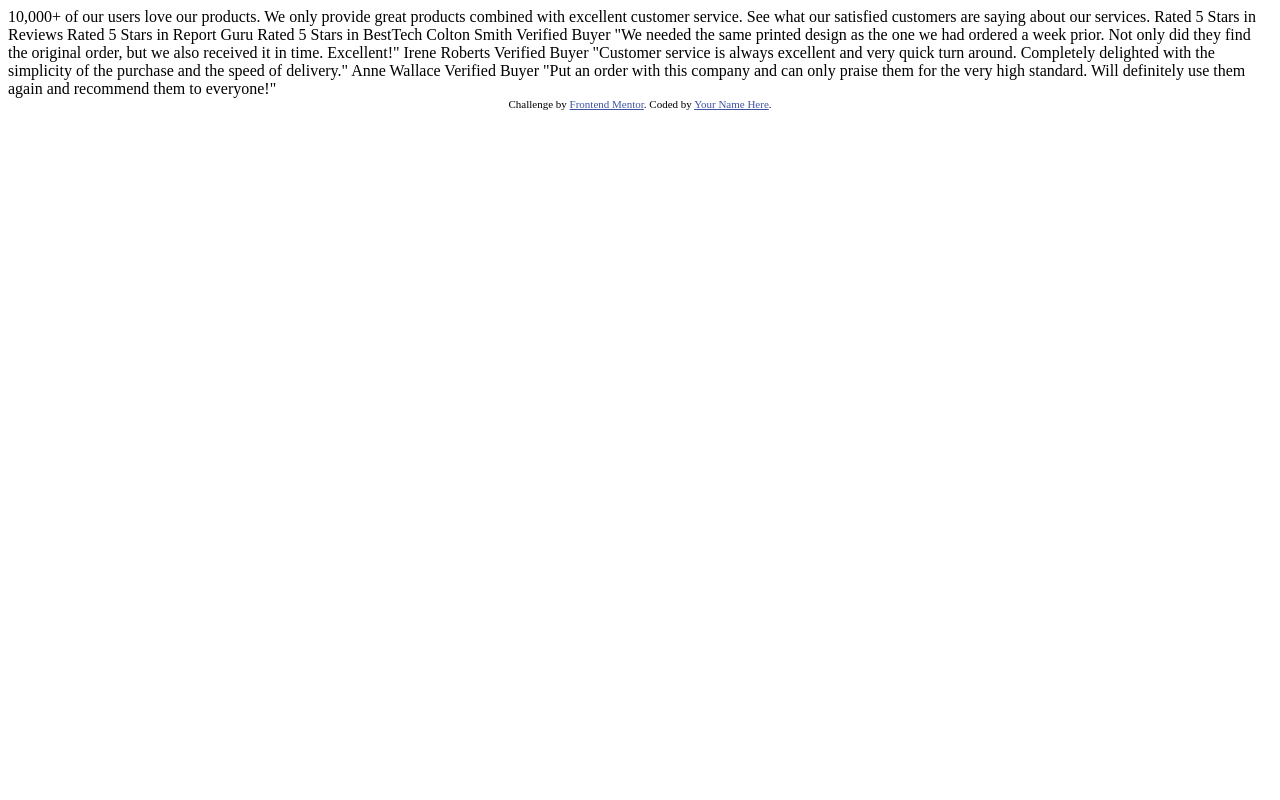
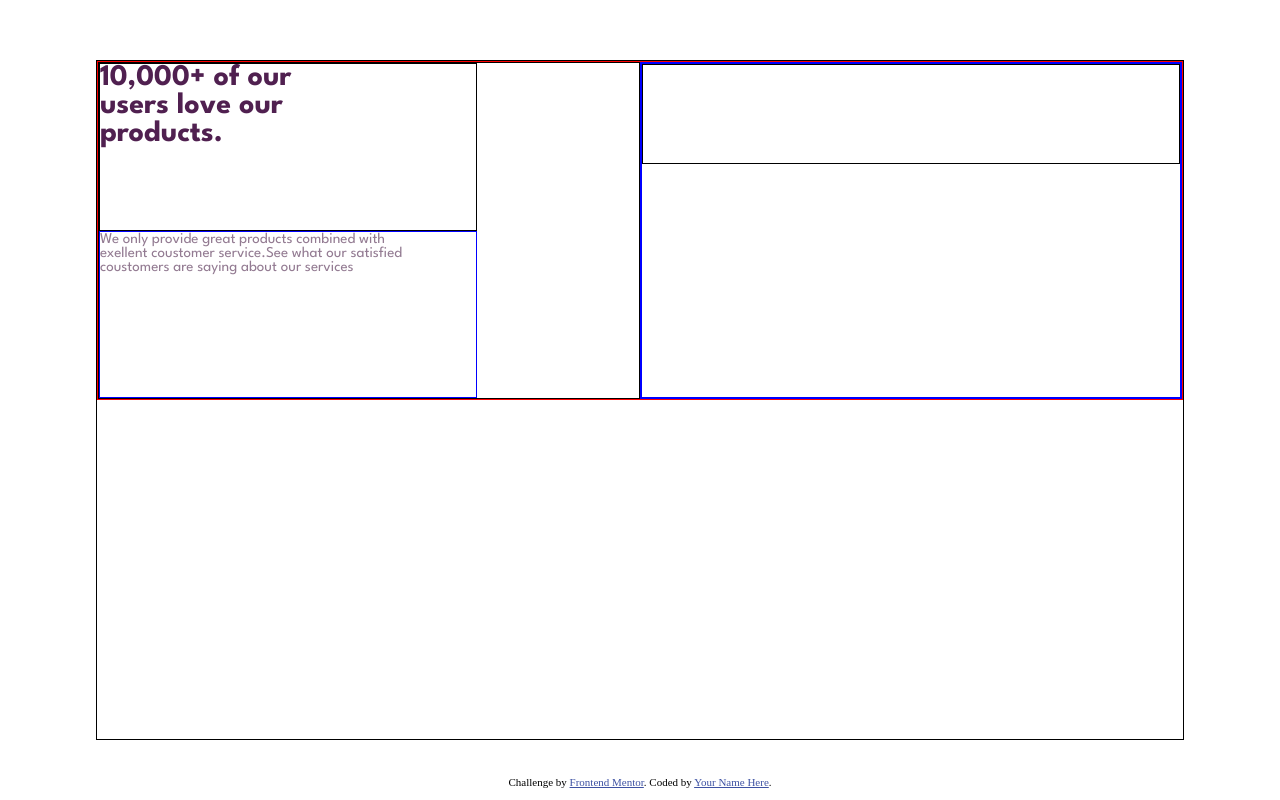
Before and after one commit to Bisratworku/social-proof, a plain HTML site: page index.html in a window 1280 px wide. Drawn offline with Linux system fonts and the light colour scheme.

Commit message:
adding style

```diff
--- a/index.html
+++ b/index.html
@@ -3,54 +3,37 @@
   <head>
     <meta charset="UTF-8" />
     <meta name="viewport" content="width=device-width, initial-scale=1.0" />
-    <!-- displays site properly based on user's device -->
-
+    <link rel="stylesheet" href="style.css">
     <link
       rel="icon"
       type="image/png"
       sizes="32x32"
       href="./images/favicon-32x32.png"
     />
+    <link rel="preconnect" href="https://fonts.googleapis.com">
+    <link rel="preconnect" href="https://fonts.gstatic.com" crossorigin>
+    <link href="https://fonts.googleapis.com/css2?family=Big+Shoulders+Display:wght@100;200;300;400;500;600;700;800;900&family=Fraunces:ital,opsz,wght@0,9..144,100;0,9..144,200;0,9..144,500;0,9..144,600;0,9..144,700;0,9..144,800;0,9..144,900;1,9..144,100;1,9..144,200;1,9..144,500;1,9..144,600;1,9..144,700;1,9..144,800;1,9..144,900&family=Inter:wght@100;200;300;400;500;600;700;800;900&family=Kumbh+Sans:wght@100;200;300;400;500;600;700;800;900&family=League+Spartan:wght@100;200;300;400;500;600;700;800;900&family=Lexend+Deca:wght@100;200;300;400;500;600;700;800;900&family=Montserrat:ital,wght@0,100;0,200;0,300;0,400;0,500;0,600;0,700;0,800;0,900;1,100;1,200;1,300;1,400;1,500;1,600;1,700;1,800;1,900&family=Outfit:wght@100;200;300;400;500;600;700;800;900&family=Overpass:ital,wght@0,100;0,200;0,300;0,400;0,500;0,600;0,700;0,800;0,900;1,100;1,200;1,300;1,400;1,500;1,600;1,700;1,800;1,900&family=Red+Hat+Display:ital,wght@0,300;0,500;0,600;0,700;0,800;0,900;1,300;1,400;1,500;1,600;1,700;1,800;1,900&display=swap" rel="stylesheet">
 
     <title>Frontend Mentor | Social proof section</title>
-
-    <!-- Feel free to remove these styles or customise in your own stylesheet 👍 -->
-    <style>
-      .attribution {
-        font-size: 11px;
-        text-align: center;
-      }
-      .attribution a {
-        color: hsl(228, 45%, 44%);
-      }
-    </style>
   </head>
   <body>
-    10,000+ of our users love our products.
+    <div class="card">
+      <div class="header-p">
+        <div class="header">
+          <div class="title"><h1> 10,000+ of our users love our products.</h1></div>
+          <div class="paragraph">
+            <p>We only provide great products combined with exellent coustomer service.See what our satisfied coustomers are saying about our services</p>
+          </div>
+        </div>
+        <div class="rating">
+          <div class="star">
+            <div class="star-component">
 
-    We only provide great products combined with excellent customer service.
-    See what our satisfied customers are saying about our services.
-
-    Rated 5 Stars in Reviews
-    Rated 5 Stars in Report Guru
-    Rated 5 Stars in BestTech
-
-    Colton Smith
-    Verified Buyer
-    "We needed the same printed design as the one we had ordered a week prior.
-    Not only did they find the original order, but we also received it in time.
-    Excellent!"
-
-    Irene Roberts
-    Verified Buyer
-    "Customer service is always excellent and very quick turn around. Completely
-    delighted with the simplicity of the purchase and the speed of delivery."
-
-    Anne Wallace
-    Verified Buyer
-    "Put an order with this company and can only praise them for the very high
-    standard. Will definitely use them again and recommend them to everyone!"
-
+            </div>
+          </div>
+        </div>
+      </div>
+    </div>
     <div class="attribution">
       Challenge by
       <a href="https://www.frontendmentor.io?ref=challenge" target="_blank"
--- /dev/null
+++ b/style.css
@@ -0,0 +1,95 @@
+*{
+    box-sizing: border-box;
+    padding: 0;
+    margin: 0;
+}
+body {
+    width: 100%;
+    height: 100vh;
+    display: flex;
+    justify-content: center;
+    align-items: center;
+}
+.card {
+    border: 1px solid black;
+    width: 85%;
+    height: 85%;
+    display: block;
+    gap: 10px;
+}
+.header-p {
+    border: 1px solid red;
+    width: 100%;
+    height: 50%;
+    display: flex;
+}
+.header {
+    border: 1px solid black;
+    height: 100%;
+    width: 50%;
+    display: block;
+}
+.title {
+    height: 50%;
+    width: 70%;
+    font-family: 'League Spartan',sans-serif;
+    color: hsl(300, 43%, 22%);
+    font-size: 15px;
+    font-weight: 700;
+    padding-right:10rem;
+    border: 1px solid black;
+    padding: none;
+}
+.paragraph {
+    width: 70%;
+    border: 1px solid blue;
+    height: 50%;
+    font-weight: 400;
+    font-size: 15px;
+    text-align: start;
+    padding-right: 3.4rem;
+    font-family: 'League Spartan',sans-serif;
+    color: hsl(303, 10%, 53%);
+}
+.rating{
+    width: 50%;
+    border: 2px solid blue;
+    display: block;
+}
+.star {
+    border: 1px solid black;
+    height: 30%;
+    display: flex;
+    align-items: center;
+}
+
+
+
+
+
+
+
+
+
+
+
+
+
+
+
+
+
+
+
+
+
+
+.attribution {
+    font-size: 11px;
+    text-align: center;
+    position: absolute;
+    top: 97%;
+}
+  .attribution a {
+    color: hsl(228, 45%, 44%);
+  }
```
Also changed, not shown: 1 other file.
